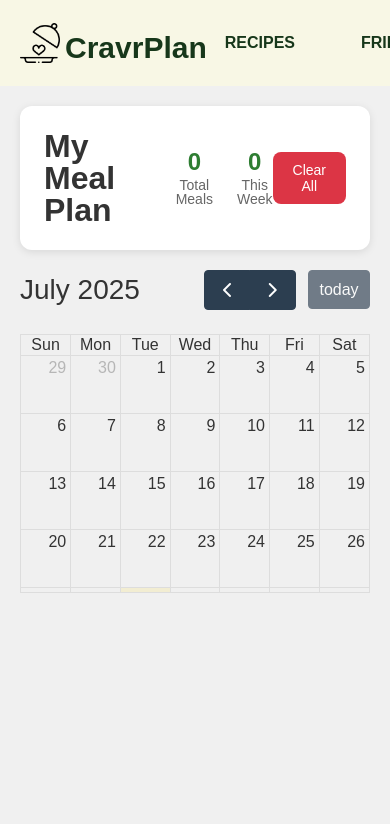
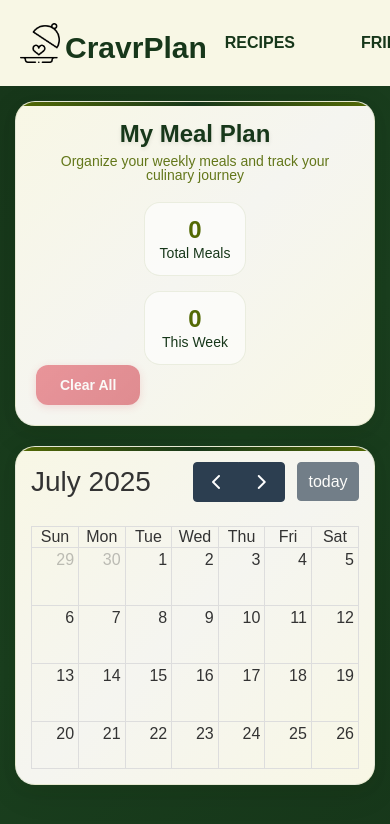
Before and after one commit to emjiZzz/cravrplan-app, a React (Vite) app: page /plan in a window 390 px wide. Shown: the top 824 px of the page. Built offline with nearby package versions, Linux system fonts and the light colour scheme.

Commit message:
feat: implement Phase 1 meal plan functionality with enhanced U

```diff
--- a/src/context/PlanContext.tsx
+++ b/src/context/PlanContext.tsx
@@ -13,6 +13,7 @@ interface PlanContextType {
   events: PlanEvent[];
   addToPlan: (event: Omit<PlanEvent, 'id'>) => void;
   removeFromPlan: (id: string) => void;
+  clearAll: () => void;
   getEventsForDate: (date: string) => PlanEvent[];
 }
 
@@ -45,12 +46,16 @@ export const PlanProvider: React.FC<PlanProviderProps> = ({ children }) => {
     setEvents(prev => prev.filter(event => event.id !== id));
   };
 
+  const clearAll = () => {
+    setEvents([]);
+  };
+
   const getEventsForDate = (date: string) => {
     return events.filter(event => event.date === date);
   };
 
   return (
-    <PlanContext.Provider value={{ events, addToPlan, removeFromPlan, getEventsForDate }}>
+    <PlanContext.Provider value={{ events, addToPlan, removeFromPlan, clearAll, getEventsForDate }}>
       {children}
     </PlanContext.Provider>
   );
--- a/src/pages/FridgePage.module.css
+++ b/src/pages/FridgePage.module.css
@@ -138,7 +138,7 @@
 }
 
 .searchInput {
-  width: 100%;
+  width: 92%;
   padding: 16px 20px;
   border: 2px solid rgba(84, 106, 4, 0.2);
   border-radius: 12px;
--- a/src/pages/PlanPage.module.css
+++ b/src/pages/PlanPage.module.css
@@ -1,40 +1,79 @@
-/* src/pages/PlanPage.module.css */
+/* PlanPage.module.css - Modern Design Matching App Style */
+
 .planPageContainer {
+  min-height: calc(100vh - 80px);
+  background: linear-gradient(135deg, #17371A 0%, #1a3f1e 50%, #17371A 100%);
   padding: 20px;
-  max-width: 1000px;
-  margin: 0 auto;
-  background-color: var(--light-gray);
-  min-height: 100vh;
+  position: relative;
+  overflow-x: hidden;
+}
+
+.planPageContainer::before {
+  content: '';
+  position: fixed;
+  top: 0;
+  left: 0;
+  right: 0;
+  bottom: 0;
+  background:
+    radial-gradient(circle at 20% 80%, rgba(84, 106, 4, 0.08) 0%, transparent 50%),
+    radial-gradient(circle at 80% 20%, rgba(84, 106, 4, 0.06) 0%, transparent 50%);
+  pointer-events: none;
+  z-index: -1;
 }
 
 /* Page Header */
 .pageHeader {
-  background: white;
-  border-radius: 12px;
-  padding: 24px;
-  margin-bottom: 20px;
-  box-shadow: 0 2px 8px rgba(0, 0, 0, 0.1);
-  display: flex;
-  justify-content: space-between;
-  align-items: center;
+  background: linear-gradient(135deg, #F8F7E5 0%, #f5f5f0 50%, #F8F7E5 100%);
+  border-radius: 20px;
+  padding: 30px;
+  margin-bottom: 30px;
+  box-shadow:
+    0 8px 32px rgba(0, 0, 0, 0.1),
+    0 4px 16px rgba(84, 106, 4, 0.05);
+  border: 1px solid rgba(84, 106, 4, 0.1);
+  position: relative;
+  overflow: hidden;
+  z-index: 10;
+}
+
+.pageHeader::before {
+  content: '';
+  position: absolute;
+  top: 0;
+  left: 0;
+  right: 0;
+  height: 4px;
+  background: linear-gradient(90deg, #546A04, #17371A, #546A04);
+  border-radius: 20px 20px 0 0;
 }
 
 .headerContent {
   display: flex;
   align-items: center;
+  justify-content: space-between;
   gap: 40px;
 }
 
 .pageTitle {
   font-size: 32px;
-  font-weight: bold;
-  color: var(--text-dark);
+  font-weight: 700;
+  color: #17371A;
   margin: 0;
+  text-shadow: 0 2px 4px rgba(0, 0, 0, 0.1);
+}
+
+.pageSubtitle {
+  font-size: 18px;
+  color: #546A04;
+  margin: 8px 0 0 0;
+  opacity: 0.9;
+  font-weight: 500;
 }
 
 .statsContainer {
   display: flex;
-  gap: 24px;
+  gap: 30px;
 }
 
 .statItem {
@@ -42,19 +81,31 @@
   flex-direction: column;
   align-items: center;
   text-align: center;
+  padding: 20px;
+  background: rgba(255, 255, 255, 0.6);
+  border-radius: 16px;
+  border: 1px solid rgba(84, 106, 4, 0.1);
+  transition: all 0.3s ease;
+}
+
+.statItem:hover {
+  background: rgba(255, 255, 255, 0.8);
+  transform: translateY(-2px);
+  box-shadow: 0 4px 12px rgba(84, 106, 4, 0.1);
 }
 
 .statNumber {
-  font-size: 24px;
-  font-weight: bold;
-  color: var(--primary-green);
+  font-size: 28px;
+  font-weight: 700;
+  color: #546A04;
   display: block;
+  margin-bottom: 4px;
 }
 
 .statLabel {
   font-size: 14px;
-  color: #666;
-  margin-top: 4px;
+  color: #17371A;
+  font-weight: 500;
 }
 
 .headerActions {
@@ -63,117 +114,273 @@
 }
 
 .clearAllButton {
-  background-color: #dc3545;
+  background: linear-gradient(135deg, #dc3545, #c82333);
   color: white;
   border: none;
-  padding: 10px 20px;
-  border-radius: 8px;
+  padding: 12px 24px;
+  border-radius: 12px;
   font-size: 14px;
-  font-weight: 500;
+  font-weight: 600;
   cursor: pointer;
-  transition: background-color 0.2s;
+  transition: all 0.3s ease;
+  box-shadow: 0 2px 8px rgba(220, 53, 69, 0.3);
 }
 
-.clearAllButton:hover {
-  background-color: #c82333;
+.clearAllButton:hover:not(:disabled) {
+  transform: translateY(-1px);
+  box-shadow: 0 4px 12px rgba(220, 53, 69, 0.4);
 }
 
-.calendarTitle {
-  font-size: 28px;
-  font-weight: bold;
-  color: var(--text-dark);
-  margin-bottom: 20px;
+.clearAllButton:disabled {
+  opacity: 0.5;
+  cursor: not-allowed;
+  transform: none;
 }
 
-/* Calendar styling */
+.clearAllButton.confirmMode {
+  background: linear-gradient(135deg, #ffc107, #e0a800);
+  color: #17371A;
+  animation: pulse 1s infinite;
+}
+
+@keyframes pulse {
+  0% {
+    box-shadow: 0 2px 8px rgba(255, 193, 7, 0.3);
+  }
+  50% {
+    box-shadow: 0 4px 16px rgba(255, 193, 7, 0.5);
+  }
+  100% {
+    box-shadow: 0 2px 8px rgba(255, 193, 7, 0.3);
+  }
+}
+
+/* Calendar Container */
 .calendarContainer {
+  background: linear-gradient(135deg, #F8F7E5 0%, #f5f5f0 50%, #F8F7E5 100%);
+  border-radius: 20px;
+  padding: 30px;
+  box-shadow:
+    0 8px 32px rgba(0, 0, 0, 0.1),
+    0 4px 16px rgba(84, 106, 4, 0.05);
+  border: 1px solid rgba(84, 106, 4, 0.1);
+  position: relative;
+  overflow: hidden;
+  z-index: 10;
+}
+
+.calendarContainer::before {
+  content: '';
+  position: absolute;
+  top: 0;
+  left: 0;
+  right: 0;
+  height: 4px;
+  background: linear-gradient(90deg, #546A04, #17371A, #546A04);
+  border-radius: 20px 20px 0 0;
+}
+
+/* FullCalendar Custom Styling */
+.calendarContainer .fc {
   font-family: 'Poppins', sans-serif;
 }
 
-.calendarContainer .fc-toolbar-chunk .fc-button {
-  background-color: transparent;
-  color: var(--text-dark);
-  border: 1px solid var(--text-dark);
-  border-radius: 5px;
-  padding: 8px 15px;
-  font-weight: bold;
-  font-size: 14px;
-  transition: all 0.2s ease;
+.calendarContainer .fc-toolbar {
+  margin-bottom: 30px;
 }
 
-.calendarContainer .fc-toolbar-chunk .fc-button:hover {
-  background-color: #6c757d;
-  color: white;
-  border-color: #6c757d;
+.calendarContainer .fc-toolbar-title {
+  font-size: 24px;
+  font-weight: 700;
+  color: #17371A;
+}
+
+.calendarContainer .fc-button {
+  background: linear-gradient(135deg, #546A04, #17371A) !important;
+  color: #F8F7E5 !important;
+  border: none !important;
+  border-radius: 12px !important;
+  padding: 10px 20px !important;
+  font-weight: 600 !important;
+  font-size: 14px !important;
+  transition: all 0.3s ease !important;
+  box-shadow: 0 2px 8px rgba(84, 106, 4, 0.2) !important;
+}
+
+.calendarContainer .fc-button:hover {
+  transform: translateY(-1px) !important;
+  box-shadow: 0 4px 12px rgba(84, 106, 4, 0.3) !important;
+}
+
+.calendarContainer .fc-button:focus {
+  box-shadow: 0 0 0 3px rgba(84, 106, 4, 0.2) !important;
 }
 
 /* Day of the week header */
 .calendarContainer .fc .fc-day-header {
-  background-color: #f8f9fa;
-  color: var(--text-dark);
-  padding: 10px;
+  background: linear-gradient(135deg, #546A04, #17371A);
+  color: #F8F7E5;
+  padding: 15px 10px;
   font-size: 16px;
   font-weight: 600;
-  border: 1px solid #e9ecef;
+  border: 1px solid rgba(84, 106, 4, 0.2);
+  text-transform: uppercase;
+  letter-spacing: 0.5px;
 }
 
 /* Day cells */
 .calendarContainer .fc-daygrid-day {
-  border: 1px solid #e9ecef;
+  border: 1px solid rgba(84, 106, 4, 0.1);
   min-height: 120px;
   position: relative;
-  /* Ensure positioning context */
-  padding: 5px;
-  /* Add some padding for the number */
+  padding: 8px;
+  background: rgba(255, 255, 255, 0.5);
+  transition: all 0.3s ease;
+}
+
+.calendarContainer .fc-daygrid-day:hover {
+  background: rgba(255, 255, 255, 0.8);
+  box-shadow: 0 2px 8px rgba(84, 106, 4, 0.1);
 }
 
 /* Cell day number */
 .calendarContainer .fc-daygrid-day-number {
-  font-size: 14px;
+  font-size: 16px;
   font-weight: 600;
-  color: var(--text-dark);
+  color: #17371A;
+  margin-bottom: 8px;
 }
 
 /* Today's date styling */
 .calendarContainer .fc-day-today {
-  background-color: #f0f0f0;
+  background: rgba(84, 106, 4, 0.1) !important;
+  border: 2px solid #546A04 !important;
 }
 
-/* Meal labels - removed */
+.calendarContainer .fc-day-today .fc-daygrid-day-number {
+  color: #546A04;
+  font-weight: 700;
+}
 
 /* Event items (recipes) */
 .eventItem {
   color: white;
-  padding: 8px;
+  padding: 10px;
   margin-top: 5px;
-  border-radius: 6px;
-  font-size: 11px;
+  border-radius: 12px;
+  font-size: 12px;
   white-space: normal;
   line-height: 1.3;
-  box-shadow: 0 2px 4px rgba(0, 0, 0, 0.1);
+  box-shadow: 0 4px 12px rgba(0, 0, 0, 0.15);
+  transition: all 0.3s ease;
+  cursor: pointer;
+  border: 1px solid rgba(255, 255, 255, 0.2);
+}
+
+.eventItem:hover {
+  transform: translateY(-2px);
+  box-shadow: 0 6px 16px rgba(0, 0, 0, 0.2);
 }
 
 .eventTitle {
   font-weight: 600;
-  margin-bottom: 2px;
+  margin-bottom: 4px;
   word-break: break-word;
+  font-size: 11px;
 }
 
 .eventMealType {
   font-size: 10px;
   opacity: 0.9;
   font-style: italic;
+  text-transform: uppercase;
+  letter-spacing: 0.5px;
 }
 
 /* Meal type specific colors */
 .mealBreakfast {
-  background-color: #FF8A65;
+  background: linear-gradient(135deg, #FF8A65, #FF7043);
 }
 
 .mealLunch {
-  background-color: #81C784;
+  background: linear-gradient(135deg, #81C784, #66BB6A);
 }
 
 .mealDinner {
-  background-color: #388E3C;
+  background: linear-gradient(135deg, #546A04, #17371A);
 }
+
+/* Responsive Design */
+@media (max-width: 768px) {
+  .planPageContainer {
+    padding: 15px;
+  }
+
+  .pageHeader {
+    padding: 20px;
+    margin-bottom: 20px;
+  }
+
+  .headerContent {
+    flex-direction: column;
+    gap: 20px;
+    text-align: center;
+  }
+
+  .pageTitle {
+    font-size: 28px;
+  }
+
+  .pageSubtitle {
+    font-size: 16px;
+  }
+
+  .statsContainer {
+    gap: 20px;
+  }
+
+  .statItem {
+    padding: 15px;
+  }
+
+  .statNumber {
+    font-size: 24px;
+  }
+
+  .calendarContainer {
+    padding: 20px;
+  }
+
+  .calendarContainer .fc-toolbar-title {
+    font-size: 20px;
+  }
+}
+
+@media (max-width: 480px) {
+  .pageTitle {
+    font-size: 24px;
+  }
+
+  .pageSubtitle {
+    font-size: 14px;
+  }
+
+  .statsContainer {
+    flex-direction: column;
+    gap: 15px;
+  }
+
+  .calendarContainer {
+    padding: 15px;
+  }
+
+  .calendarContainer .fc-daygrid-day {
+    min-height: 100px;
+    padding: 5px;
+  }
+
+  .eventItem {
+    padding: 8px;
+    font-size: 10px;
+  }
+}
--- a/src/pages/PlanPage.tsx
+++ b/src/pages/PlanPage.tsx
@@ -1,13 +1,14 @@
 /* src/pages/PlanPage.tsx */
 
-import React from 'react';
+import React, { useState } from 'react';
 import FullCalendar from '@fullcalendar/react';
 import dayGridPlugin from '@fullcalendar/daygrid';
 import styles from './PlanPage.module.css';
 import { usePlan } from '../context/PlanContext';
 
 const PlanPage: React.FC = () => {
-  const { events } = usePlan();
+  const { events, removeFromPlan, clearAll } = usePlan();
+  const [showClearConfirm, setShowClearConfirm] = useState(false);
 
   // Calculate stats
   const totalMeals = events.length;
@@ -20,11 +21,40 @@ const PlanPage: React.FC = () => {
     return eventDate >= weekStart && eventDate <= weekEnd;
   }).length;
 
+  const handleClearAll = () => {
+    if (events.length === 0) return;
+
+    if (showClearConfirm) {
+      // Clear all events using the context function
+      clearAll();
+      setShowClearConfirm(false);
+    } else {
+      setShowClearConfirm(true);
+      // Auto-hide confirmation after 3 seconds
+      setTimeout(() => setShowClearConfirm(false), 3000);
+    }
+  };
+
+  const handleEventClick = (clickInfo: any) => {
+    const event = events.find(e => e.title === clickInfo.event.title);
+    if (event) {
+      if (confirm(`Remove "${event.title}" from your meal plan?`)) {
+        removeFromPlan(event.id);
+      }
+    }
+  };
+
   return (
     <div className={styles.planPageContainer}>
+      {/* Page Header */}
       <div className={styles.pageHeader}>
         <div className={styles.headerContent}>
-          <h1 className={styles.pageTitle}>My Meal Plan</h1>
+          <div>
+            <h1 className={styles.pageTitle}>My Meal Plan</h1>
+            <p className={styles.pageSubtitle}>
+              Organize your weekly meals and track your culinary journey
+            </p>
+          </div>
           <div className={styles.statsContainer}>
             <div className={styles.statItem}>
               <span className={styles.statNumber}>{totalMeals}</span>
@@ -37,10 +67,17 @@ const PlanPage: React.FC = () => {
           </div>
         </div>
         <div className={styles.headerActions}>
-          <button className={styles.clearAllButton}>Clear All</button>
+          <button
+            className={`${styles.clearAllButton} ${showClearConfirm ? styles.confirmMode : ''}`}
+            onClick={handleClearAll}
+            disabled={events.length === 0}
+          >
+            {showClearConfirm ? 'Click to Confirm' : 'Clear All'}
+          </button>
         </div>
       </div>
 
+      {/* Calendar Container */}
       <div className={styles.calendarContainer}>
         <FullCalendar
           plugins={[dayGridPlugin]}
@@ -67,6 +104,7 @@ const PlanPage: React.FC = () => {
             );
           }}
           events={events}
+          eventClick={handleEventClick}
         />
       </div>
     </div>
```
